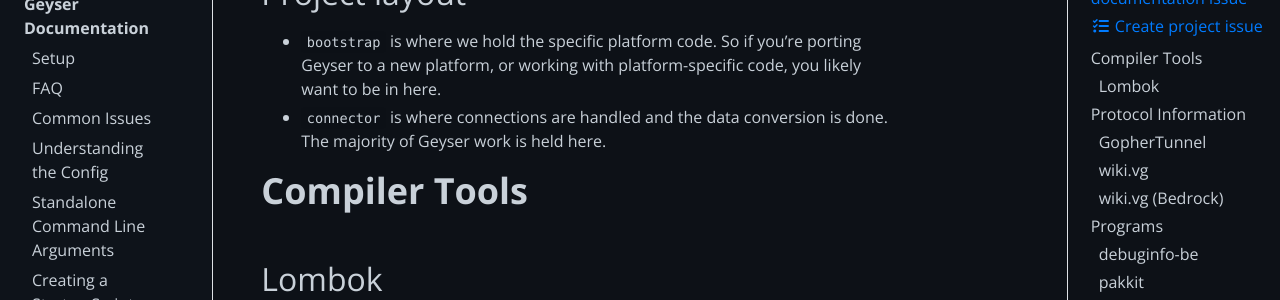
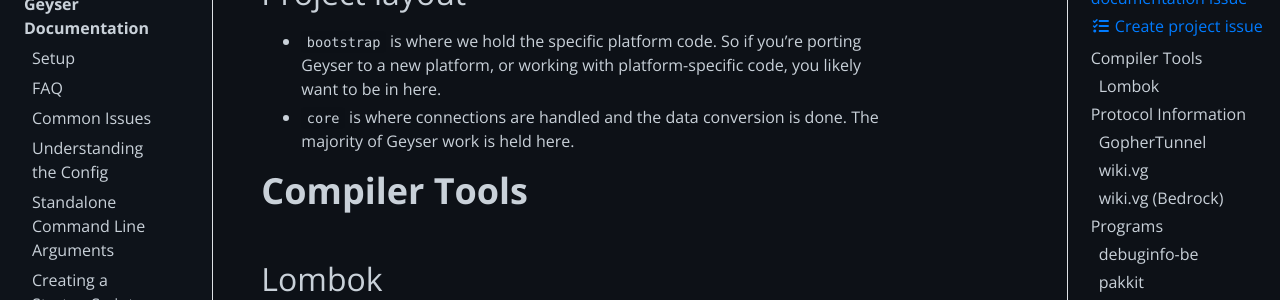
Before and after one commit to GeyserMC/GeyserWiki, a Jekyll site: the page built from _docs/other/developer-guide.md, in a window 1280 px wide and 900 px high, scrolled down 322 px. Shown: the part 150-450 px from the top of the window. Built offline with Jekyll 4.4.1, drawn with Linux system fonts in a browser that asks for light colours.

Commit message:
connector -> core (#62)

```diff
--- a/_docs/other/developer-guide.md
+++ b/_docs/other/developer-guide.md
@@ -12,7 +12,7 @@
 
 ## Project layout
 * `bootstrap` is where we hold the specific platform code. So if you're porting Geyser to a new platform, or working with platform-specific code, you likely want to be in here.
-* `connector` is where connections are handled and the data conversion is done. The majority of Geyser work is held here.
+* `core` is where connections are handled and the data conversion is done. The majority of Geyser work is held here.
 
 # Compiler Tools
 
```
